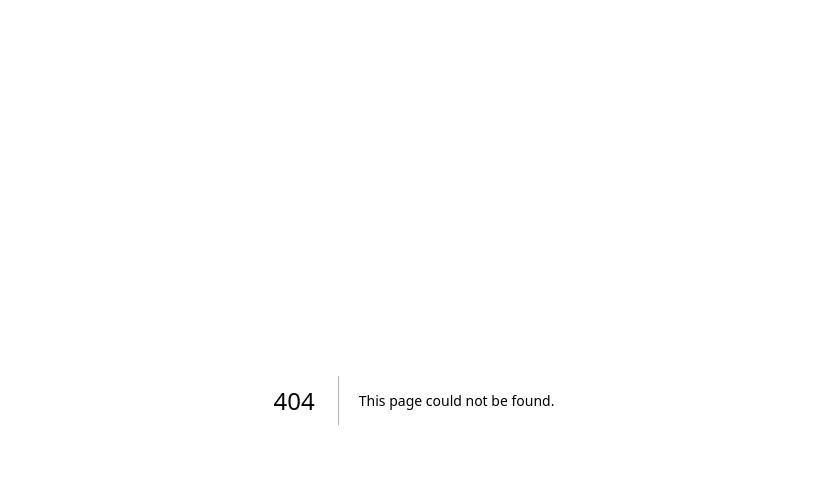
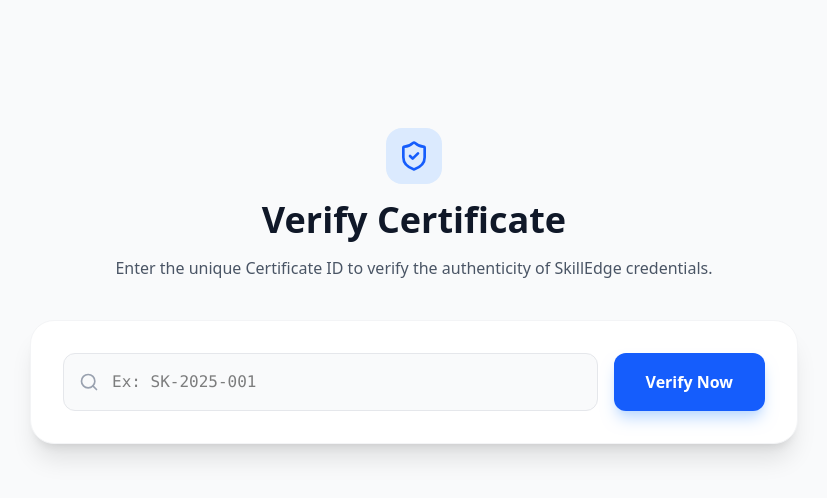
Before and after one commit to ponsankar-R/SET, a Next.js app: page /verify in a window 1280 px wide. Before the commit this address had no page. Shown: the top 498 px of the page, without its empty margins (226-1053 px from the left). Built offline with nearby package versions, Linux system fonts and the light colour scheme.

Commit message:
verify functionality and duration

```diff
--- /dev/null
+++ b/app/verify/page.tsx
@@ -0,0 +1,104 @@
+"use client";
+import React, { useState } from 'react';
+import { Search, CheckCircle, XCircle, Award, ShieldCheck } from 'lucide-react';
+// Import your data - in a real app, this would be an API call
+// import certificates from '@/data/certificates.json';
+
+export default function VerifyPage() {
+  const [certId, setCertId] = useState("");
+  const [result, setResult] = useState(null);
+  const [hasSearched, setHasSearched] = useState(false);
+
+  const handleVerify = (e) => {
+    e.preventDefault();
+    setHasSearched(true);
+    const found = certificates.find(c => c.id.toLowerCase() === certId.toLowerCase().trim());
+    setResult(found || null);
+  };
+
+  return (
+    <div className="min-h-screen bg-gray-50 pt-32 pb-20 px-4">
+      <div className="max-w-3xl mx-auto">
+        {/* Header Section */}
+        <div className="text-center mb-10">
+          <div className="inline-flex items-center justify-center p-3 bg-blue-100 text-blue-600 rounded-2xl mb-4">
+            <ShieldCheck size={32} />
+          </div>
+          <h1 className="text-3xl md:text-4xl font-black text-gray-900 mb-4">Verify Certificate</h1>
+          <p className="text-gray-600">Enter the unique Certificate ID to verify the authenticity of SkillEdge credentials.</p>
+        </div>
+
+        {/* Search Box */}
+        <div className="bg-white p-6 md:p-8 rounded-3xl shadow-xl border border-gray-100 mb-8">
+          <form onSubmit={handleVerify} className="flex flex-col md:flex-row gap-4">
+            <div className="relative flex-grow">
+              <Search className="absolute left-4 top-1/2 -translate-y-1/2 text-gray-400" size={20} />
+              <input
+                type="text"
+                placeholder="Ex: SK-2025-001"
+                className="w-full pl-12 pr-4 py-4 bg-gray-50 border border-gray-200 rounded-xl focus:ring-2 focus:ring-blue-500 focus:border-transparent outline-none transition-all font-mono"
+                value={certId}
+                onChange={(e) => setCertId(e.target.value)}
+              />
+            </div>
+            <button
+              type="submit"
+              className="px-8 py-4 bg-blue-600 text-white font-bold rounded-xl hover:bg-blue-700 transition-all shadow-lg shadow-blue-200"
+            >
+              Verify Now
+            </button>
+          </form>
+        </div>
+
+        {/* Result Section */}
+        {hasSearched && (
+          <div className="animate-in fade-in slide-in-from-bottom-4 duration-500">
+            {result ? (
+              <div className="bg-white overflow-hidden rounded-3xl shadow-2xl border-2 border-green-100">
+                <div className="bg-green-500 p-4 text-white flex items-center justify-center gap-2">
+                  <CheckCircle size={20} />
+                  <span className="font-bold uppercase tracking-wider text-sm">Valid Credential Verified</span>
+                </div>
+                <div className="p-8 md:p-12 flex flex-col md:flex-row items-center gap-8">
+                  <div className="w-32 h-32 bg-yellow-50 rounded-full flex items-center justify-center border-4 border-yellow-100 text-yellow-600">
+                    <Award size={64} />
+                  </div>
+                  <div className="flex-grow text-center md:text-left">
+                    <h2 className="text-3xl font-black text-gray-900 mb-1">{result.name}</h2>
+                    <p className="text-blue-600 font-bold mb-6">{result.domain} Intern</p>
+
+                    <div className="grid grid-cols-2 gap-6 text-sm">
+                      <div>
+                        <p className="text-gray-400 uppercase font-bold text-[10px]">Issue Date</p>
+                        <p className="text-gray-900 font-semibold">{result.date}</p>
+                      </div>
+                      <div>
+                        <p className="text-gray-400 uppercase font-bold text-[10px]">Grade Secured</p>
+                        <p className="text-gray-900 font-semibold">{result.grade}</p>
+                      </div>
+                      <div className="col-span-2">
+                        <p className="text-gray-400 uppercase font-bold text-[10px]">Certificate ID</p>
+                        <p className="text-gray-900 font-mono font-bold">{result.id}</p>
+                      </div>
+                    </div>
+                  </div>
+                </div>
+                <div className="bg-gray-50 p-4 text-center border-t border-gray-100">
+                   <p className="text-[10px] text-gray-400">This certificate is issued by SkillEdge Technologies, an MSME Registered entity (Govt. of India).</p>
+                </div>
+              </div>
+            ) : (
+              <div className="bg-white p-12 rounded-3xl shadow-xl text-center border-2 border-red-50/50">
+                <div className="inline-flex items-center justify-center p-4 bg-red-50 text-red-500 rounded-full mb-4">
+                  <XCircle size={48} />
+                </div>
+                <h3 className="text-xl font-bold text-gray-900 mb-2">No Record Found</h3>
+                <p className="text-gray-500">The certificate ID you entered does not match our records. Please check for typos and try again.</p>
+              </div>
+            )}
+          </div>
+        )}
+      </div>
+    </div>
+  );
+}
--- a/components/Domains.tsx
+++ b/components/Domains.tsx
@@ -1,8 +1,8 @@
 import React from 'react';
 import Section from './Section';
 import Button from './Button';
-// Added Globe and MapPin icons for Online/Offline indicators
-import { Code2, Terminal, CheckCircle2, LayoutTemplate, Globe, MapPin } from 'lucide-react';
+// Added Calendar icon for duration
+import { Code2, Terminal, CheckCircle2, LayoutTemplate, Globe, MapPin, Calendar } from 'lucide-react';
 
 // --- Micro-Illustrations (Kept from original) ---
 const WebDevIllustration = () => (
@@ -69,11 +69,10 @@
         <div className={`p-3 rounded-xl bg-white/20 backdrop-blur-sm ${theme.iconColor}`}>
           <MainIcon size={28} strokeWidth={2} />
         </div>
-        <div>
+        <div className="z-10">
           <h3 className="text-2xl font-bold mb-1">{title}</h3>
           <p className="text-white/90 font-medium text-sm md:text-base mb-3">{subtitle}</p>
 
-          {/* --- NEW: Mode Badges --- */}
           <div className="flex gap-2">
             <span className="flex items-center gap-1.5 px-2.5 py-1 rounded-md bg-white/20 backdrop-blur-md text-[10px] font-bold uppercase tracking-wider">
               <Globe size={12} /> Online
@@ -87,7 +86,17 @@
       </div>
 
       {/* Body */}
-      <div className="p-8 flex-grow flex flex-col md:flex-row gap-8 items-center">
+      <div className="p-8 flex-grow flex flex-col items-start">
+        {/* --- DURATION BADGE --- */}
+        <div className={`inline-flex items-center gap-2 px-3 py-2 rounded-xl border mb-6 ${theme.badgeBg}`}>
+          <Calendar size={18} />
+          <div className="text-xs leading-tight">
+            <span className="block font-bold">28 Days Internship</span>
+            <span className="opacity-80 font-medium">7 Days Course + 21 Days Projects</span>
+          </div>
+        </div>
+
+        <div className="flex flex-col md:flex-row gap-8 items-center w-full">
           <div className="flex-1 w-full">
             <h4 className="font-bold text-gray-800 mb-6 uppercase text-xs tracking-widest flex items-center">
               <LayoutTemplate size={16} className="mr-2 text-gray-400" />
@@ -95,7 +104,7 @@
             </h4>
             <ul className="space-y-4">
               {projects.map((project, idx) => (
-              <li key={idx} className="flex items-start text-gray-600 font-medium">
+                <li key={idx} className="flex items-start text-gray-600 font-medium text-sm lg:text-base">
                   <CheckCircle2 className={`w-5 h-5 ${theme.checkColor} mr-3 mt-0.5 flex-shrink-0`} />
                   <span>{project}</span>
                 </li>
@@ -105,6 +114,7 @@
 
           <div className="hidden md:flex flex-1 w-full justify-center items-center p-4 transition-transform duration-500 group-hover:scale-105">
              <Illustration />
+          </div>
         </div>
       </div>
 
@@ -121,7 +131,6 @@
   return (
     <Section id="domains" background="gray" className="bg-gray-50/50">
       <div className="text-center mb-16 relative z-10">
-        {/* --- Updated Header Text --- */}
         <div className="inline-block px-4 py-1.5 mb-4 rounded-full bg-blue-100 text-blue-700 text-xs font-bold uppercase tracking-widest">
             Flexible Training Formats
         </div>
@@ -133,7 +142,7 @@
         </p>
       </div>
 
-      <div className="grid md:grid-cols-2 gap-10 max-w-5xl mx-auto relative z-10">
+      <div className="grid lg:grid-cols-2 gap-10 max-w-6xl mx-auto relative z-10">
         <DomainCard
           title="Web Development"
           subtitle="Frontend, Backend & Responsive Design"
--- a/components/Header.tsx
+++ b/components/Header.tsx
@@ -16,9 +16,9 @@
 
   const navLinks = [
     { name: 'Home', href: '/' },
-    { name: 'Why Us', href: '#why-us' },
-    { name: 'Domains', href: '#domains' },
-    { name: 'Campus Ambassador', href: '#ambassador' },
+    { name: 'Why Us', href: '/#why-us' },
+    { name: 'Domains', href: '/#domains' },
+    { name: 'Campus Ambassador', href: '/#ambassador' },
   ];
 
   return (
@@ -83,8 +83,9 @@
                 </Link>
               ))}
 
+              {/* Updated href to page route */}
               <Link
-                href="#verify"
+                href="/verify"
                 className="ml-4 px-6 py-2.5 text-sm font-bold text-white bg-blue-600 rounded-full shadow-md hover:bg-blue-700 hover:shadow-blue-500/40 transition-all"
               >
                 Verify Certificate
@@ -114,8 +115,8 @@
       >
         <div className="flex flex-col h-full p-8">
             <div className="flex justify-between items-center mb-12">
-                <span className="font-bold text-blue-900">SKILLEDGE</span>
-                <button onClick={() => setIsMenuOpen(false)} className="text-gray-500 text-3xl">&times;</button>
+                <span className="font-bold text-blue-900 uppercase tracking-widest">SKILLEDGE</span>
+                <button onClick={() => setIsMenuOpen(false)} className="text-gray-500 text-3xl font-light">&times;</button>
             </div>
 
             <div className="flex flex-col space-y-6 items-center text-center">
@@ -141,8 +142,9 @@
                     </Link>
                 ))}
 
+                {/* Updated href to page route for mobile as well */}
                 <Link
-                    href="#verify"
+                    href="/verify"
                     onClick={() => setIsMenuOpen(false)}
                     className="w-full py-4 text-center text-lg font-bold text-white bg-blue-600 rounded-xl shadow-xl shadow-blue-200"
                 >
```
Lines whose indentation alone changed are shown as unchanged.
